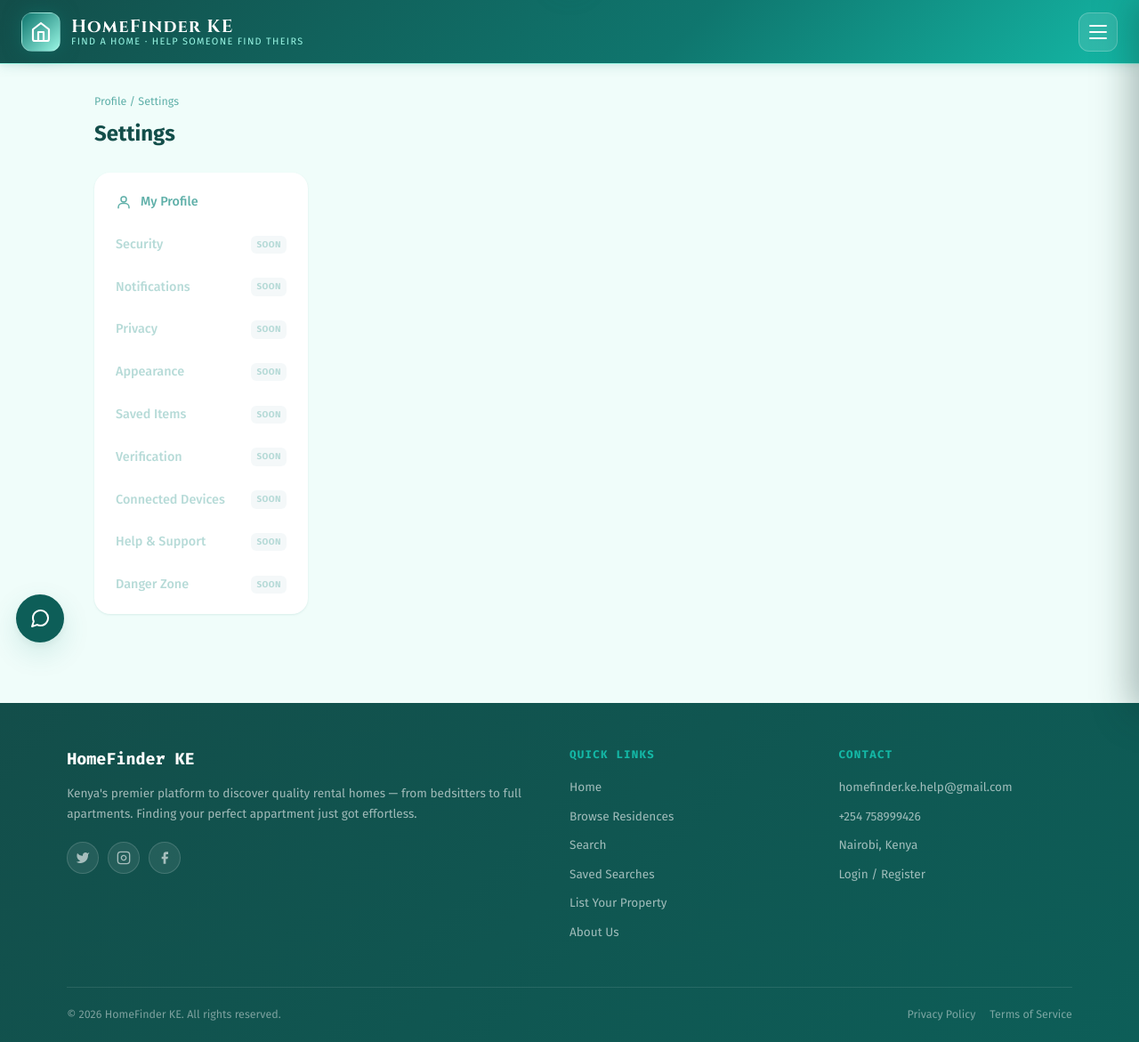
After one commit to playboikido/homefinderke, a Django app: template core/templates/core/settings_base.html in a window 1280 px wide. The commit adds this page. Shown: the whole page at 89% size. Run offline with Django 5.2, Linux system fonts and the light colour scheme; the template is opened without the code that fills it, so the values that code supplies are empty.

Commit message:
Add Settings shell + My Profile section (Residence workspace, Phase 1)

```diff
--- a/core/templates/core/dashboard.html
+++ b/core/templates/core/dashboard.html
@@ -320,7 +320,7 @@
         <svg xmlns="http://www.w3.org/2000/svg" viewBox="0 0 24 24" fill="none" stroke="currentColor" stroke-width="2" stroke-linecap="round" stroke-linejoin="round"><path d="M20 21v-2a4 4 0 0 0-4-4H8a4 4 0 0 0-4 4v2"/><circle cx="12" cy="7" r="4"/></svg>
         My Profile
       </a>
-      <a href="{% url 'edit_profile' %}" class="pod-nav-item">
+      <a href="{% url 'settings_profile' %}" class="pod-nav-item">
         <svg xmlns="http://www.w3.org/2000/svg" viewBox="0 0 24 24" fill="none" stroke="currentColor" stroke-width="2" stroke-linecap="round" stroke-linejoin="round"><circle cx="12" cy="12" r="3"/><path d="M19.4 15a1.65 1.65 0 0 0 .33 1.82l.06.06a2 2 0 1 1-2.83 2.83l-.06-.06a1.65 1.65 0 0 0-1.82-.33 1.65 1.65 0 0 0-1 1.51V21a2 2 0 0 1-4 0v-.09A1.65 1.65 0 0 0 9 19.4a1.65 1.65 0 0 0-1.82.33l-.06.06a2 2 0 1 1-2.83-2.83l.06-.06a1.65 1.65 0 0 0 .33-1.82 1.65 1.65 0 0 0-1.51-1H3a2 2 0 0 1 0-4h.09A1.65 1.65 0 0 0 4.6 9a1.65 1.65 0 0 0-.33-1.82l-.06-.06a2 2 0 1 1 2.83-2.83l.06.06a1.65 1.65 0 0 0 1.82.33H9a1.65 1.65 0 0 0 1-1.51V3a2 2 0 0 1 4 0v.09a1.65 1.65 0 0 0 1 1.51 1.65 1.65 0 0 0 1.82-.33l.06-.06a2 2 0 1 1 2.83 2.83l-.06.06a1.65 1.65 0 0 0-.33 1.82V9a1.65 1.65 0 0 0 1.51 1H21a2 2 0 0 1 0 4h-.09a1.65 1.65 0 0 0-1.51 1z"/></svg>
         Account Settings
       </a>
--- /dev/null
+++ b/core/templates/core/settings_base.html
@@ -0,0 +1,185 @@
+{% extends 'base.html' %}
+{% load static %}
+
+{% block title %}Settings — HomeFinder KE{% endblock %}
+
+{% block content %}
+<style>
+  .settings-wrap {
+    max-width: 1100px;
+    margin: 0 auto;
+    padding: 20px 16px 100px;
+  }
+
+  .settings-header {
+    position: sticky;
+    top: 64px; /* sits under .navbar */
+    z-index: 50;
+    background: var(--bg);
+    padding: 12px 0 16px;
+  }
+
+  .settings-breadcrumb {
+    font-size: 0.78rem;
+    color: var(--fg-muted);
+    margin-bottom: 6px;
+  }
+  .settings-breadcrumb a { color: var(--fg-muted); text-decoration: none; }
+  .settings-breadcrumb a:hover { color: var(--primary); }
+
+  .settings-title {
+    font-size: 1.5rem;
+    font-weight: 700;
+    color: var(--fg);
+  }
+
+  /* Mobile: horizontal scroll pill tabs */
+  .settings-tabs {
+    display: flex;
+    gap: 8px;
+    overflow-x: auto;
+    padding: 14px 0 4px;
+    scrollbar-width: none;
+  }
+  .settings-tabs::-webkit-scrollbar { display: none; }
+
+  .settings-tab {
+    flex-shrink: 0;
+    display: flex;
+    align-items: center;
+    gap: 6px;
+    padding: 9px 16px;
+    border-radius: var(--radius-full);
+    background: var(--bg-card);
+    border: 1.5px solid var(--border);
+    color: var(--fg-muted);
+    font-size: 0.85rem;
+    font-weight: 600;
+    text-decoration: none;
+    white-space: nowrap;
+    transition: var(--transition);
+  }
+  .settings-tab.active {
+    background: var(--primary);
+    border-color: var(--primary);
+    color: #fff;
+  }
+  .settings-tab.disabled {
+    opacity: 0.5;
+    pointer-events: none;
+  }
+
+  .settings-body {
+    display: flex;
+    gap: 24px;
+    margin-top: 8px;
+  }
+
+  /* Desktop sidebar */
+  .settings-sidebar {
+    display: none;
+    flex-shrink: 0;
+    width: 240px;
+  }
+  .settings-sidebar-inner {
+    position: sticky;
+    top: 148px;
+    background: var(--bg-card);
+    border-radius: var(--radius-lg);
+    box-shadow: var(--shadow-sm);
+    padding: 10px;
+    display: flex;
+    flex-direction: column;
+    gap: 2px;
+  }
+  .settings-sidebar-link {
+    display: flex;
+    align-items: center;
+    gap: 10px;
+    padding: 11px 14px;
+    border-radius: var(--radius);
+    color: var(--fg-muted);
+    text-decoration: none;
+    font-size: 0.9rem;
+    font-weight: 500;
+    transition: var(--transition);
+  }
+  .settings-sidebar-link:hover { background: var(--muted); }
+  .settings-sidebar-link.active {
+    background: var(--bg-card2);
+    color: var(--primary);
+    font-weight: 700;
+  }
+  .settings-sidebar-link.disabled {
+    opacity: 0.45;
+    pointer-events: none;
+  }
+  .settings-sidebar-link svg { width: 18px; height: 18px; stroke: currentColor; flex-shrink: 0; }
+  .soon-badge {
+    margin-left: auto;
+    font-size: 0.62rem;
+    font-weight: 700;
+    text-transform: uppercase;
+    letter-spacing: 0.04em;
+    color: var(--fg-muted);
+    background: var(--muted);
+    padding: 2px 6px;
+    border-radius: var(--radius-sm);
+  }
+
+  .settings-content {
+    flex: 1;
+    min-width: 0;
+  }
+
+  .settings-card {
+    background: var(--bg-card);
+    border-radius: var(--radius-lg);
+    box-shadow: var(--shadow-sm);
+    padding: 24px;
+    margin-bottom: 20px;
+  }
+
+  .settings-section-title {
+    font-size: 1.05rem;
+    font-weight: 700;
+    color: var(--fg);
+    margin-bottom: 4px;
+  }
+  .settings-section-desc {
+    font-size: 0.85rem;
+    color: var(--fg-muted);
+    margin-bottom: 18px;
+  }
+
+  @media (min-width: 900px) {
+    .settings-tabs { display: none; }
+    .settings-sidebar { display: block; }
+  }
+</style>
+
+<div class="settings-wrap">
+  <div class="settings-header">
+    <div class="settings-breadcrumb">
+      <a href="{% url 'dashboard' %}">Profile</a> / Settings
+    </div>
+    <div class="settings-title">Settings</div>
+
+    <nav class="settings-tabs">
+      {% include 'core/settings_nav_items.html' %}
+    </nav>
+  </div>
+
+  <div class="settings-body">
+    <aside class="settings-sidebar">
+      <div class="settings-sidebar-inner">
+        {% include 'core/settings_nav_items.html' with sidebar=True %}
+      </div>
+    </aside>
+
+    <div class="settings-content">
+      {% block settings_content %}{% endblock %}
+    </div>
+  </div>
+</div>
+{% endblock %}
--- /dev/null
+++ b/core/templates/core/settings_nav_items.html
@@ -0,0 +1,34 @@
+{% comment %}
+Included twice from settings_base.html:
+  - as mobile pill tabs (sidebar not set)
+  - as desktop sidebar links (sidebar=True)
+Only "profile" is wired to a real view in Phase 1 — the rest are
+disabled placeholders so the shell is visible now and each section
+can be turned on without touching this file's structure again.
+{% endcomment %}
+{% if sidebar %}
+  <a href="{% url 'settings_profile' %}" class="settings-sidebar-link {% if active_section == 'profile' %}active{% endif %}">
+    <svg viewBox="0 0 24 24" fill="none" stroke-width="2" stroke-linecap="round" stroke-linejoin="round"><circle cx="12" cy="8" r="4"/><path d="M4 21v-1a6 6 0 0 1 6-6h4a6 6 0 0 1 6 6v1"/></svg>
+    My Profile
+  </a>
+  <span class="settings-sidebar-link disabled">Security <span class="soon-badge">Soon</span></span>
+  <span class="settings-sidebar-link disabled">Notifications <span class="soon-badge">Soon</span></span>
+  <span class="settings-sidebar-link disabled">Privacy <span class="soon-badge">Soon</span></span>
+  <span class="settings-sidebar-link disabled">Appearance <span class="soon-badge">Soon</span></span>
+  <span class="settings-sidebar-link disabled">Saved Items <span class="soon-badge">Soon</span></span>
+  <span class="settings-sidebar-link disabled">Verification <span class="soon-badge">Soon</span></span>
+  <span class="settings-sidebar-link disabled">Connected Devices <span class="soon-badge">Soon</span></span>
+  <span class="settings-sidebar-link disabled">Help &amp; Support <span class="soon-badge">Soon</span></span>
+  <span class="settings-sidebar-link disabled">Danger Zone <span class="soon-badge">Soon</span></span>
+{% else %}
+  <a href="{% url 'settings_profile' %}" class="settings-tab {% if active_section == 'profile' %}active{% endif %}">My Profile</a>
+  <span class="settings-tab disabled">Security</span>
+  <span class="settings-tab disabled">Notifications</span>
+  <span class="settings-tab disabled">Privacy</span>
+  <span class="settings-tab disabled">Appearance</span>
+  <span class="settings-tab disabled">Saved Items</span>
+  <span class="settings-tab disabled">Verification</span>
+  <span class="settings-tab disabled">Devices</span>
+  <span class="settings-tab disabled">Help</span>
+  <span class="settings-tab disabled">Danger Zone</span>
+{% endif %}
--- a/core/urls.py
+++ b/core/urls.py
@@ -104,6 +104,12 @@ urlpatterns = [
         ),
 
     path(
+        'settings/profile/',
+        views.settings_profile,
+        name='settings_profile'
+        ),
+
+    path(
         'notifications/',
         views.notifications,
         name='notifications'
```
Also changed, not shown: core/forms.py (+55 -0 lines), core/models.py (+10 -0 lines), core/views.py (+28 -1 lines), core/migrations/0050_profile_settings_fields.py (added).
